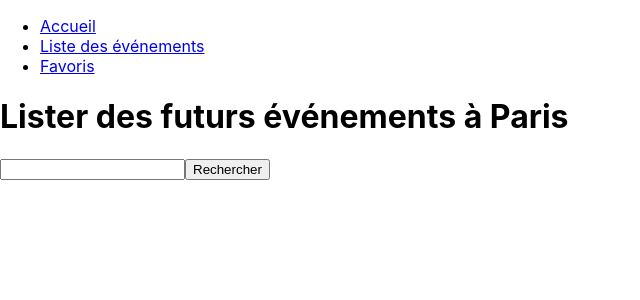
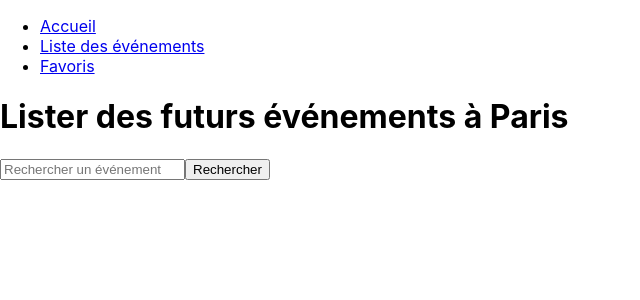
Before and after one commit to JulienT91/paris_event, a React (Create React App) app: page /paris_event/event in a window 1280 px wide. Shown: the top 300 px of the page, without its empty margins (0-640 px from the left). Built offline with nearby package versions, Linux system fonts and the light colour scheme.

Commit message:
add HTML

```diff
--- /dev/null
+++ b/src/services/api.js
@@ -0,0 +1,2 @@
+import React, { useEffect, useState } from "react";
+import axios from "axios";
--- a/src/views/Search.jsx
+++ b/src/views/Search.jsx
@@ -10,8 +10,8 @@ const Search = () => {
             <div className="searchBar">
                 <h1>Lister des futurs événements à Paris</h1>
                 <form>
-                    <input name="searchBar" type="text"></input>
-                    <button type="submit">Rechercher</button>
+                    <input type="text" placeholder="Rechercher un événement" id="SearchInput"></input>
+                    <button type="submit" id="SubmitBtn">Rechercher</button>
                 </form>
             </div>
         </main>
```
